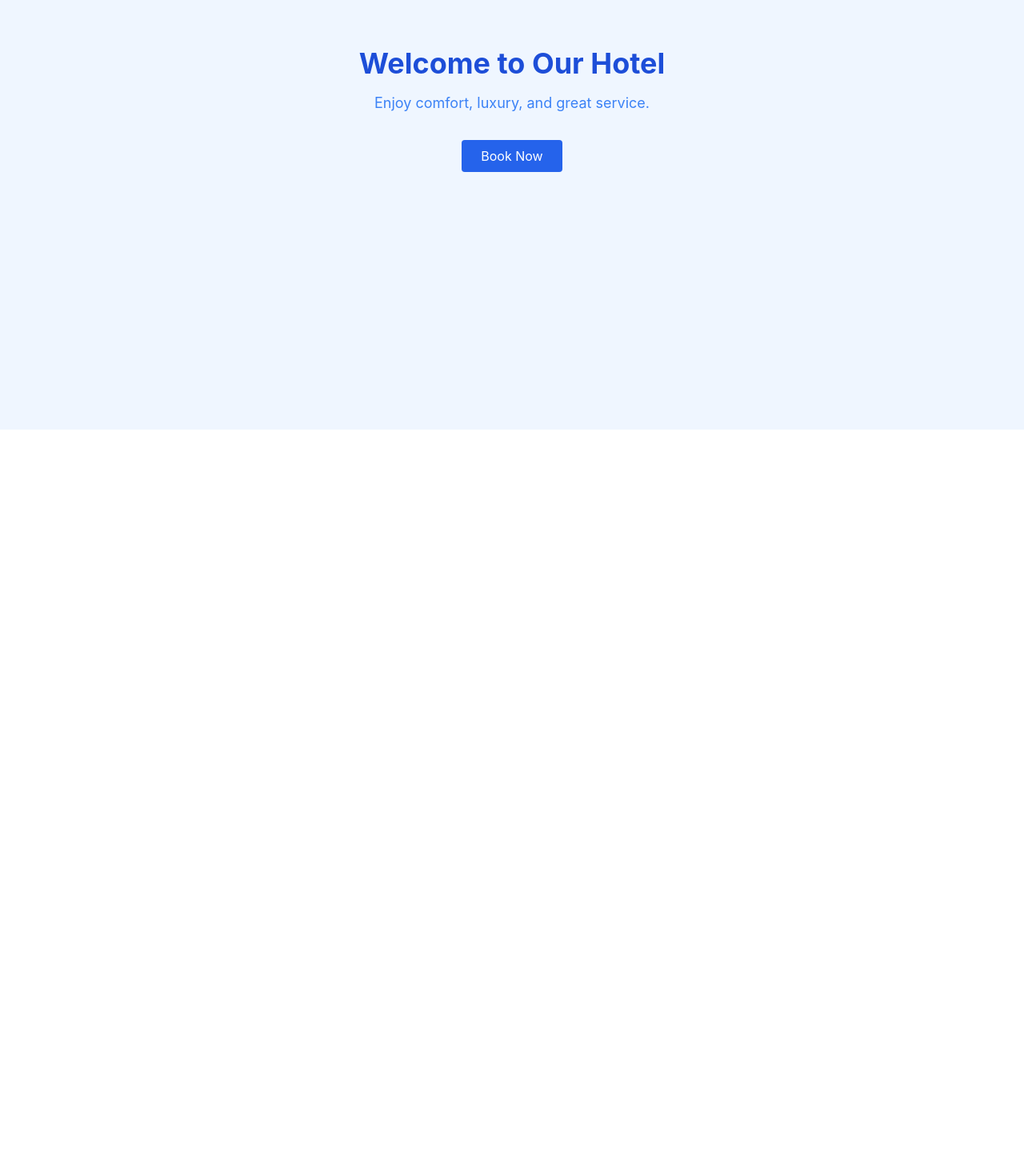
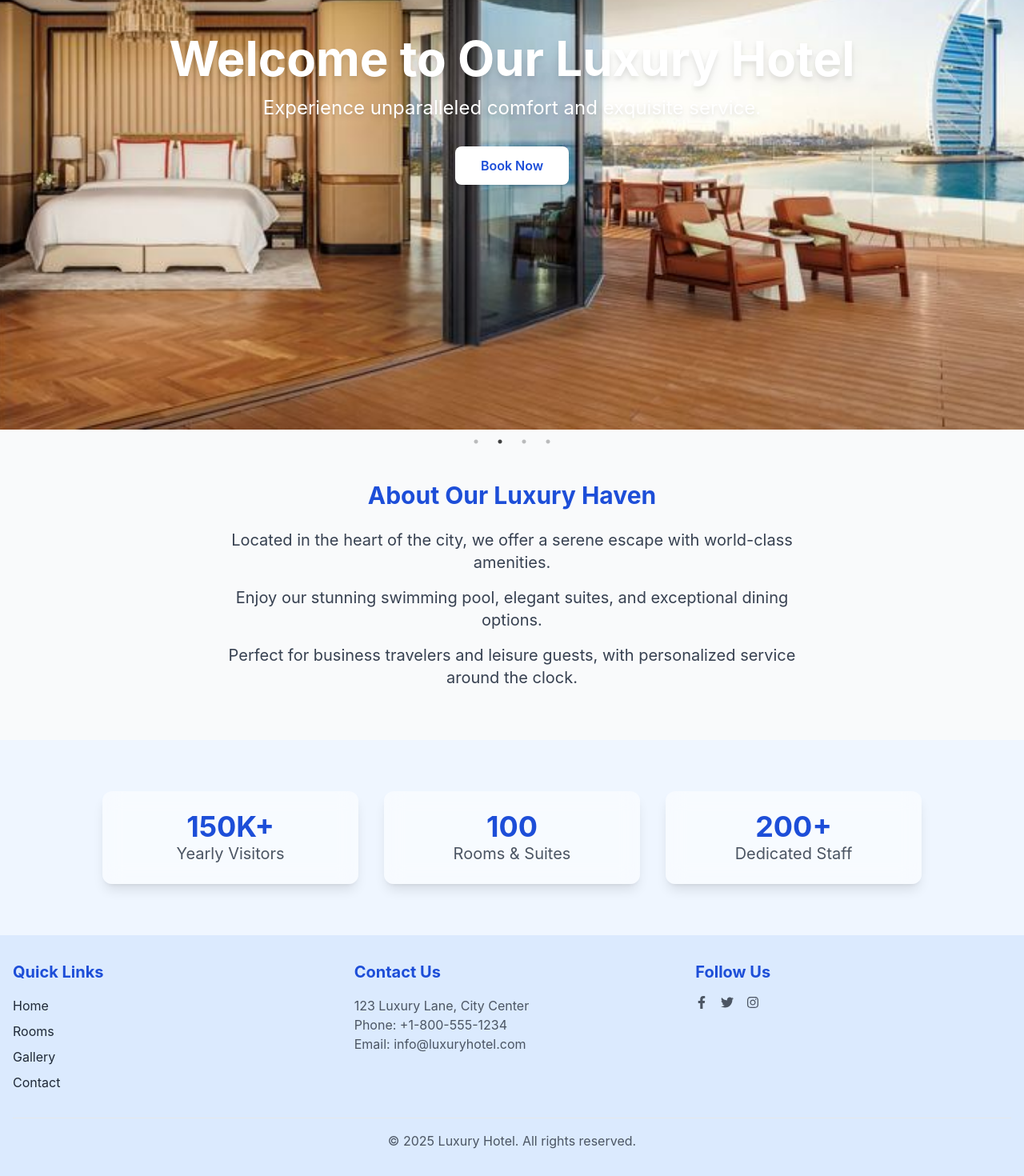
Before and after one commit to gihan12345/Hotel_Website, a React (Create React App) app: page / in a window 1280 px wide. Shown: the part 399-1869 px from the top of the page at 80% size. Before the commit the page ends 936 px from the top, so only its background shows below. Built offline with nearby package versions, Linux system fonts and the light colour scheme.

Commit message:
complete home page

```diff
--- a/package.json
+++ b/package.json
@@ -18,6 +18,7 @@
     "react-router-dom": "^7.9.1",
     "react-scripts": "5.0.1",
     "react-slick": "^0.31.0",
+    "slick-carousel": "^1.8.1",
     "web-vitals": "^2.1.4"
   },
   "scripts": {
--- a/src/App.js
+++ b/src/App.js
@@ -9,6 +9,7 @@ import Rooms from './pages/Rooms';
 import RoomGrid from './pages/RoomGrid';
 import Facilities from './pages/Facilities';
 import Gallery from './pages/Gallery';
+import Footer from './components/Footer';
 
 function App() {
   return (
@@ -24,6 +25,7 @@ function App() {
         <Route path="/gallery" element={<Gallery />} />
 
       </Routes>
+      <Footer />
 
     </Router>
   );
--- /dev/null
+++ b/src/components/Footer.js
@@ -0,0 +1,52 @@
+import React from 'react';
+import { Link } from 'react-router-dom';
+import { FaFacebookF, FaTwitter, FaInstagram } from 'react-icons/fa';
+
+// Display footer with navigation, contact, and social links
+const Footer = () => {
+    return (
+        <footer className="py-8 text-gray-800 bg-blue-100">
+            <div className="container px-4 mx-auto">
+                <div className="grid grid-cols-1 gap-8 md:grid-cols-3">
+                    {/* Navigation Section */}
+                    <div className="mb-6 md:mb-0">
+                        <h3 className="mb-4 text-xl font-bold text-blue-700">Quick Links</h3>
+                        <ul className="space-y-2">
+                            <li><Link to="/" className="transition hover:text-blue-600">Home</Link></li>
+                            <li><Link to="/rooms" className="transition hover:text-blue-600">Rooms</Link></li>
+                            <li><Link to="/gallery" className="transition hover:text-blue-600">Gallery</Link></li>
+                            <li><Link to="/contact" className="transition hover:text-blue-600">Contact</Link></li>
+                        </ul>
+                    </div>
+                    {/* Contact Section */}
+                    <div className="mb-6 md:mb-0">
+                        <h3 className="mb-4 text-xl font-bold text-blue-700">Contact Us</h3>
+                        <p className="text-gray-600">123 Luxury Lane, City Center</p>
+                        <p className="text-gray-600">Phone: +1-800-555-1234</p>
+                        <p className="text-gray-600">Email: info@luxuryhotel.com</p>
+                    </div>
+                    {/* Social Section */}
+                    <div>
+                        <h3 className="mb-4 text-xl font-bold text-blue-700">Follow Us</h3>
+                        <div className="flex space-x-4">
+                            <a href="https://facebook.com" className="text-gray-600 transition hover:text-blue-600">
+                                <FaFacebookF />
+                            </a>
+                            <a href="https://twitter.com" className="text-gray-600 transition hover:text-blue-600">
+                                <FaTwitter />
+                            </a>
+                            <a href="https://instagram.com" className="text-gray-600 transition hover:text-blue-600">
+                                <FaInstagram />
+                            </a>
+                        </div>
+                    </div>
+                </div>
+                <div className="pt-4 mt-8 text-center text-gray-600 border-t border-gray-200">
+                    <p>&copy; {new Date().getFullYear()} Luxury Hotel. All rights reserved.</p>
+                </div>
+            </div>
+        </footer>
+    );
+};
+
+export default Footer;
--- a/src/components/RoomCard.js
+++ b/src/components/RoomCard.js
@@ -1,4 +1,3 @@
-// src/components/RoomCard.js
 import React from 'react';
 
 const RoomCard = ({ room }) => {
--- a/src/index.css
+++ b/src/index.css
@@ -1,6 +1,9 @@
 @tailwind base;
 @tailwind components;
 @tailwind utilities;
+
+@import '~slick-carousel/slick/slick.css';
+@import '~slick-carousel/slick/slick-theme.css';
 
 body {
   margin: 0;
--- a/src/pages/HomePage.js
+++ b/src/pages/HomePage.js
@@ -1,13 +1,104 @@
-const HomePage = () => (
-    <div className="min-h-screen bg-blue-50">
-        <div className="min-h-screen flex flex-col items-center justify-center bg-blue-50">
-            <h1 className="text-4xl font-bold text-blue-700 mb-4">Welcome to Our Hotel</h1>
-            <p className="text-lg text-blue-500 mb-8">Enjoy comfort, luxury, and great service.</p>
-            <button className="px-6 py-2 bg-blue-600 text-white rounded hover:bg-blue-700 transition">
-                Book Now
-            </button>
+import React from 'react';
+import Slider from 'react-slick';
+import 'slick-carousel/slick/slick.css';
+import 'slick-carousel/slick/slick-theme.css';
+import hero1 from '../assets/swimming pool.jpg';
+import hero2 from '../assets/Suite room.jpg';
+import hero3 from '../assets/swimming pool.jpg';
+import hero4 from '../assets/Suite room.jpg';
+
+// Slider settings for autoplay and responsiveness
+const sliderSettings = {
+    dots: true,
+    infinite: true,
+    speed: 500,
+    slidesToShow: 1,
+    slidesToScroll: 1,
+    autoplay: true,
+    autoplaySpeed: 4000,
+    arrows: false,
+    pauseOnHover: true,
+    responsive: [
+        { breakpoint: 1024, settings: { dots: true } },
+        { breakpoint: 768, settings: { dots: false } }
+    ]
+};
+
+// Display homepage with a modern hero banner slider and hotel description
+const HomePage = () => {
+    const heroSlides = [
+        { bgImage: hero1, alt: 'Luxury Hotel Lobby' },
+        { bgImage: hero2, alt: 'Swimming Pool View' },
+        { bgImage: hero3, alt: 'Deluxe Room Interior' },
+        { bgImage: hero4, alt: 'Hotel Exterior at Sunset' }
+    ];
+
+    console.log('Hero Slides:', heroSlides); // Debug: Check if images load
+    heroSlides.forEach((slide, index) => console.log(`Slide ${index + 1} Image:`, slide.bgImage)); // Enhanced debug
+
+    return (
+        <div className="min-h-screen bg-blue-50">
+            <Slider {...sliderSettings}>
+                {heroSlides.map((slide, index) => {
+                    if (!slide.bgImage) {
+                        console.error(`Slide ${index + 1} image failed to load`);
+                        return null; // Skip slide if image is invalid
+                    }
+                    return (
+                        <div key={index} className="relative w-full h-screen">
+                            <img
+                                src={slide.bgImage}
+                                alt={slide.alt}
+                                className="absolute inset-0 object-cover w-full min-h-full"
+                            />
+                            <div className="relative z-10 flex flex-col items-center justify-center h-full px-4 text-center text-white">
+                                <h1 className="mb-4 text-5xl font-bold md:text-6xl drop-shadow-lg">Welcome to Our Luxury Hotel</h1>
+                                <p className="mb-8 text-xl md:text-2xl drop-shadow-md">Experience unparalleled comfort and exquisite service.</p>
+                                <button className="px-8 py-3 font-semibold text-blue-700 transition duration-300 bg-white rounded-lg shadow-md hover:bg-blue-100">
+                                    Book Now
+                                </button>
+                            </div>
+                        </div>
+                    );
+                })}
+            </Slider>
+            <div className="py-16 bg-gray-50">
+                <div className="container px-4 mx-auto text-center">
+                    <h2 className="mb-6 text-3xl font-bold text-blue-700">About Our Luxury Haven</h2>
+                    <div className="max-w-3xl mx-auto space-y-4">
+                        <p className="text-lg text-gray-700 md:text-xl">
+                            Located in the heart of the city, we offer a serene escape with world-class amenities.
+                        </p>
+                        <p className="text-lg text-gray-700 md:text-xl">
+                            Enjoy our stunning swimming pool, elegant suites, and exceptional dining options.
+                        </p>
+                        <p className="text-lg text-gray-700 md:text-xl">
+                            Perfect for business travelers and leisure guests, with personalized service around the clock.
+                        </p>
+                    </div>
+                </div>
+            </div>
+            <div className="py-16 bg-transparent">
+                <div className="container px-4 mx-auto text-center">
+                    {/* <h2 className="mb-8 text-3xl font-bold text-blue-700">Hotel at a Glance</h2> */}
+                    <div className="grid max-w-5xl grid-cols-1 gap-8 mx-auto md:grid-cols-3">
+                        <div className="p-6 transition duration-300 transform bg-white bg-opacity-50 shadow-lg backdrop-blur-md rounded-xl hover:scale-105">
+                            <p className="text-4xl font-bold text-blue-700">150K+</p>
+                            <p className="text-xl text-gray-600">Yearly Visitors</p>
+                        </div>
+                        <div className="p-6 transition duration-300 transform bg-white bg-opacity-50 shadow-lg backdrop-blur-md rounded-xl hover:scale-105">
+                            <p className="text-4xl font-bold text-blue-700">100</p>
+                            <p className="text-xl text-gray-600">Rooms & Suites</p>
+                        </div>
+                        <div className="p-6 transition duration-300 transform bg-white bg-opacity-50 shadow-lg backdrop-blur-md rounded-xl hover:scale-105">
+                            <p className="text-4xl font-bold text-blue-700">200+</p>
+                            <p className="text-xl text-gray-600">Dedicated Staff</p>
+                        </div>
+                    </div>
+                </div>
+            </div>
         </div>
-    </div>
-);
+    );
+};
 
 export default HomePage;
--- a/src/pages/Rooms.js
+++ b/src/pages/Rooms.js
@@ -1,7 +1,7 @@
 import { Link } from 'react-router-dom';
 import standardImg from '../assets/hotel.jpg';
-import deluxeImg from '../assets/hotel.jpg';
-import suiteImg from '../assets/hotel.jpg';
+import deluxeImg from '../assets/Deluxy room.jpg';
+import suiteImg from '../assets/Suite room.jpg';
 
 // Display room categories with larger images for navigation
 function Rooms() {
@@ -13,15 +13,15 @@ function Rooms() {
 
     return (
         <div className="min-h-screen py-12 bg-blue-50">
-            <h2 className="mb-8 text-4xl font-bold text-center text-blue-700">Our Rooms</h2>
-            <div className="container grid grid-cols-1 gap-10 px-4 mx-auto sm:grid-cols-2 md:grid-cols-3 lg:grid-cols-3">
+            <h2 className="mb-8 text-4xl font-bold text-center text-blue-700">Rooms</h2>
+            <div className="container grid grid-cols-1 gap-10 px-4 mx-auto sm:grid-cols-2 md:grid-cols-3 lg:grid-cols-3 ">
                 {categories.map((category, idx) => (
                     <Link
                         key={idx}
                         to={category.path}
-                        className="flex flex-col items-center p-8 transition-transform duration-300 bg-white rounded-lg shadow-lg hover:shadow-2xl hover:-translate-y-2"
+                        className="flex flex-col items-center p-8 transition-transform duration-300 bg-white rounded-lg shadow-lg hover:shadow-2xl hover:-translate-y-2 "
                     >
-                        <img src={category.image} alt={category.name} className="object-cover w-full h-64 rounded-t-lg" />
+                        <img src={category.image} alt={category.name} className="object-cover w-full rounded-t-lg h-80" />
                         <h3 className="mt-6 text-xl font-semibold text-blue-700">{category.name}</h3>
                     </Link>
                 ))}
```
Also changed, not shown: 1 other file (tests, documents, lock files or other folders).
